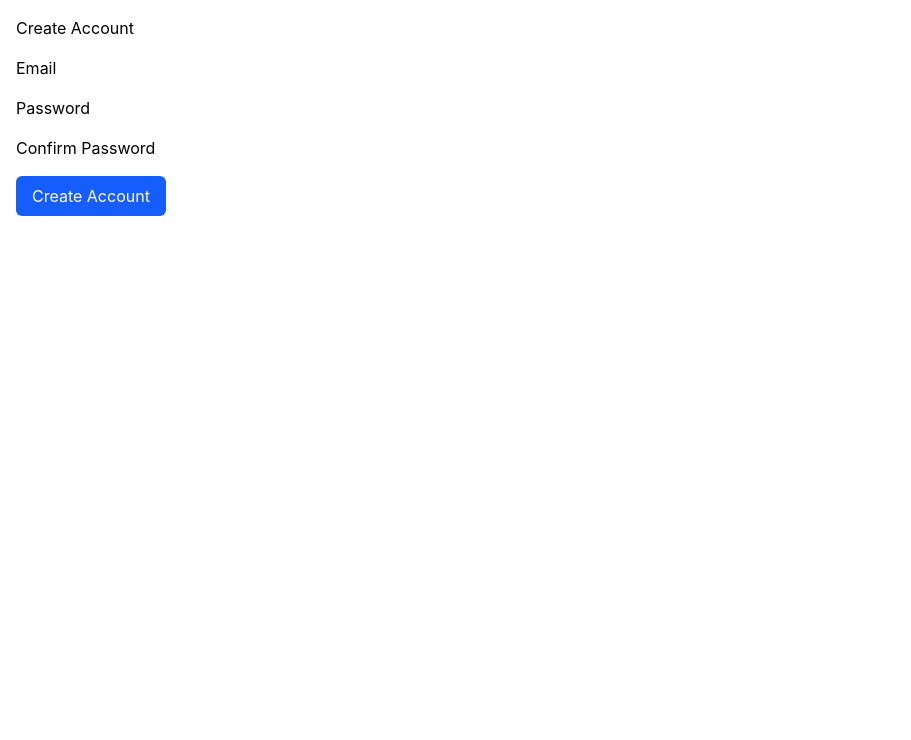
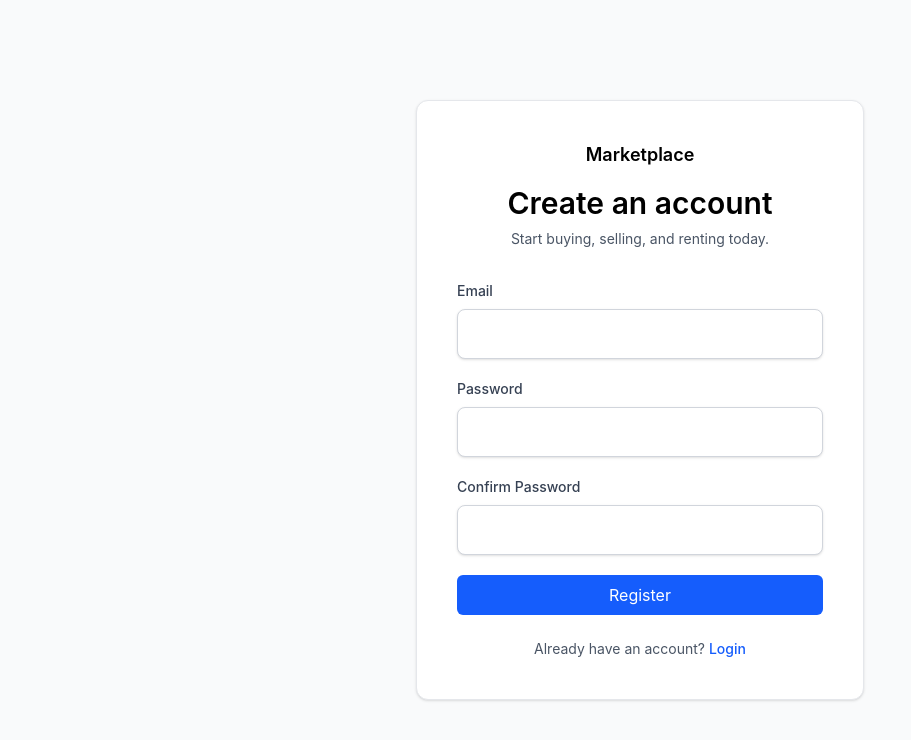
Before and after one commit to vamshibb/marketplace-app, a React (Vite) app in the folder client/: page /register in a window 1280 px wide. Shown: the top 740 px of the page, without its empty margins (0-911 px from the left). Built offline with nearby package versions, Linux system fonts and the light colour scheme; no server answers.

Commit message:
feat(auth): redesign authentication experience

```diff
--- /dev/null
+++ b/client/src/app/layouts/AuthLayout.tsx
@@ -0,0 +1,9 @@
+import { Outlet } from "react-router-dom";
+
+export const AuthLayout = () => (
+  <main className="flex min-h-screen items-center justify-center bg-gray-50 px-6 py-12">
+    <div className="w-full max-w-md rounded-xl border border-gray-200 bg-white p-8 shadow-sm sm:p-10">
+      <Outlet />
+    </div>
+  </main>
+);
--- a/client/src/app/router/router.tsx
+++ b/client/src/app/router/router.tsx
@@ -8,6 +8,7 @@ import { CreateProductPage } from "../../features/products/pages/CreateProductPa
 import { EditProductPage } from "../../features/products/pages/EditProductPage";
 import { HomePage } from "../../features/home/page/HomePage";
 import { AppLayout } from "../layouts/AppLayout";
+import { AuthLayout } from "../layouts/AuthLayout";
 import { GuestRoute } from "./GuestRoute";
 import { ProtectedRoute } from "./ProtectedRoute";
 
@@ -20,12 +21,17 @@ export const router = createBrowserRouter([
     element: <GuestRoute />,
     children: [
       {
+        element: <AuthLayout />,
+        children: [
+          {
             path: "/login",
             element: <LoginPage />,
           },
           {
             path: "/register",
             element: <RegisterPage />,
+          },
+        ],
       },
     ],
   },
--- a/client/src/features/auth/pages/LoginPage.tsx
+++ b/client/src/features/auth/pages/LoginPage.tsx
@@ -1,6 +1,6 @@
 import { zodResolver } from "@hookform/resolvers/zod";
 import { useForm } from "react-hook-form";
-import { useNavigate } from "react-router-dom";
+import { Link, useNavigate } from "react-router-dom";
 
 import { Button } from "../../../shared/ui/Button";
 import { useLoginMutation } from "../hooks/useLoginMutation";
@@ -39,44 +39,58 @@ export const LoginPage = () => {
   };
 
   return (
-    <main className="p-4">
-      <h1 className="mb-4">Sign In</h1>
+    <div>
+      <div className="mb-8 text-center">
+        <Link className="text-lg font-semibold" to="/">
+          Marketplace
+        </Link>
+        <h1 className="mt-4 text-3xl font-semibold">Sign in</h1>
+        <p className="mt-2 text-sm text-gray-600">
+          Buy, sell, and rent with confidence.
+        </p>
+      </div>
 
       {loginMutation.error && (
-        <p className="mb-4" role="alert">
+        <p className="mb-5 text-sm text-red-600" role="alert">
           {errorMessage}
         </p>
       )}
 
       <form
-        className="space-y-4"
+        className="space-y-5"
         noValidate
         onSubmit={handleSubmit(onSubmit)}
       >
-        <div>
-          <label htmlFor="email">Email</label>
+        <div className="space-y-2">
+          <label className="block text-sm font-medium text-gray-700" htmlFor="email">
+            Email
+          </label>
 
           <input
             id="email"
             type="email"
+            className="w-full rounded-lg border border-gray-300 bg-white px-4 py-3 shadow-sm focus-visible:outline-none focus-visible:ring-2 focus-visible:ring-blue-500 focus-visible:ring-offset-2"
             aria-invalid={Boolean(errors.email)}
             aria-describedby={errors.email ? "email-error" : undefined}
             {...register("email")}
           />
 
           {errors.email && (
-            <p id="email-error" role="alert">
+            <p id="email-error" className="text-sm text-red-600" role="alert">
               {errors.email.message}
             </p>
           )}
         </div>
 
-        <div>
-          <label htmlFor="password">Password</label>
+        <div className="space-y-2">
+          <label className="block text-sm font-medium text-gray-700" htmlFor="password">
+            Password
+          </label>
 
           <input
             id="password"
             type="password"
+            className="w-full rounded-lg border border-gray-300 bg-white px-4 py-3 shadow-sm focus-visible:outline-none focus-visible:ring-2 focus-visible:ring-blue-500 focus-visible:ring-offset-2"
             aria-invalid={Boolean(errors.password)}
             aria-describedby={
               errors.password ? "password-error" : undefined
@@ -85,16 +99,27 @@ export const LoginPage = () => {
           />
 
           {errors.password && (
-            <p id="password-error" role="alert">
+            <p id="password-error" className="text-sm text-red-600" role="alert">
               {errors.password.message}
             </p>
           )}
         </div>
 
-        <Button type="submit" isLoading={loginMutation.isPending}>
+        <Button
+          className="w-full"
+          type="submit"
+          isLoading={loginMutation.isPending}
+        >
           Login
         </Button>
       </form>
-    </main>
+
+      <p className="mt-6 text-center text-sm text-gray-600">
+        Don&apos;t have an account?{" "}
+        <Link className="font-medium text-blue-600" to="/register">
+          Register
+        </Link>
+      </p>
+    </div>
   );
 };
--- a/client/src/features/auth/pages/RegisterPage.tsx
+++ b/client/src/features/auth/pages/RegisterPage.tsx
@@ -1,6 +1,6 @@
 import { zodResolver } from "@hookform/resolvers/zod";
 import { useForm } from "react-hook-form";
-import { useNavigate } from "react-router-dom";
+import { Link, useNavigate } from "react-router-dom";
 
 import { Button } from "../../../shared/ui/Button";
 import { useRegisterMutation } from "../hooks/useRegisterMutation";
@@ -46,44 +46,58 @@ export const RegisterPage = () => {
   };
 
   return (
-    <main className="p-4">
-      <h1 className="mb-4">Create Account</h1>
+    <div>
+      <div className="mb-8 text-center">
+        <Link className="text-lg font-semibold" to="/">
+          Marketplace
+        </Link>
+        <h1 className="mt-4 text-3xl font-semibold">Create an account</h1>
+        <p className="mt-2 text-sm text-gray-600">
+          Start buying, selling, and renting today.
+        </p>
+      </div>
 
       {registerMutation.error && (
-        <p className="mb-4" role="alert">
+        <p className="mb-5 text-sm text-red-600" role="alert">
           {errorMessage}
         </p>
       )}
 
       <form
-        className="space-y-4"
+        className="space-y-5"
         noValidate
         onSubmit={handleSubmit(onSubmit)}
       >
-        <div>
-          <label htmlFor="email">Email</label>
+        <div className="space-y-2">
+          <label className="block text-sm font-medium text-gray-700" htmlFor="email">
+            Email
+          </label>
 
           <input
             id="email"
             type="email"
+            className="w-full rounded-lg border border-gray-300 bg-white px-4 py-3 shadow-sm focus-visible:outline-none focus-visible:ring-2 focus-visible:ring-blue-500 focus-visible:ring-offset-2"
             aria-invalid={Boolean(errors.email)}
             aria-describedby={errors.email ? "email-error" : undefined}
             {...register("email")}
           />
 
           {errors.email && (
-            <p id="email-error" role="alert">
+            <p id="email-error" className="text-sm text-red-600" role="alert">
               {errors.email.message}
             </p>
           )}
         </div>
 
-        <div>
-          <label htmlFor="password">Password</label>
+        <div className="space-y-2">
+          <label className="block text-sm font-medium text-gray-700" htmlFor="password">
+            Password
+          </label>
 
           <input
             id="password"
             type="password"
+            className="w-full rounded-lg border border-gray-300 bg-white px-4 py-3 shadow-sm focus-visible:outline-none focus-visible:ring-2 focus-visible:ring-blue-500 focus-visible:ring-offset-2"
             aria-invalid={Boolean(errors.password)}
             aria-describedby={
               errors.password ? "password-error" : undefined
@@ -92,18 +106,21 @@ export const RegisterPage = () => {
           />
 
           {errors.password && (
-            <p id="password-error" role="alert">
+            <p id="password-error" className="text-sm text-red-600" role="alert">
               {errors.password.message}
             </p>
           )}
         </div>
 
-        <div>
-          <label htmlFor="confirmPassword">Confirm Password</label>
+        <div className="space-y-2">
+          <label className="block text-sm font-medium text-gray-700" htmlFor="confirmPassword">
+            Confirm Password
+          </label>
 
           <input
             id="confirmPassword"
             type="password"
+            className="w-full rounded-lg border border-gray-300 bg-white px-4 py-3 shadow-sm focus-visible:outline-none focus-visible:ring-2 focus-visible:ring-blue-500 focus-visible:ring-offset-2"
             aria-invalid={Boolean(errors.confirmPassword)}
             aria-describedby={
               errors.confirmPassword ? "confirm-password-error" : undefined
@@ -112,16 +129,31 @@ export const RegisterPage = () => {
           />
 
           {errors.confirmPassword && (
-            <p id="confirm-password-error" role="alert">
+            <p
+              id="confirm-password-error"
+              className="text-sm text-red-600"
+              role="alert"
+            >
               {errors.confirmPassword.message}
             </p>
           )}
         </div>
 
-        <Button type="submit" isLoading={registerMutation.isPending}>
-          Create Account
+        <Button
+          className="w-full"
+          type="submit"
+          isLoading={registerMutation.isPending}
+        >
+          Register
         </Button>
       </form>
-    </main>
+
+      <p className="mt-6 text-center text-sm text-gray-600">
+        Already have an account?{" "}
+        <Link className="font-medium text-blue-600" to="/login">
+          Login
+        </Link>
+      </p>
+    </div>
   );
 };
```
Lines whose indentation alone changed are shown as unchanged.
